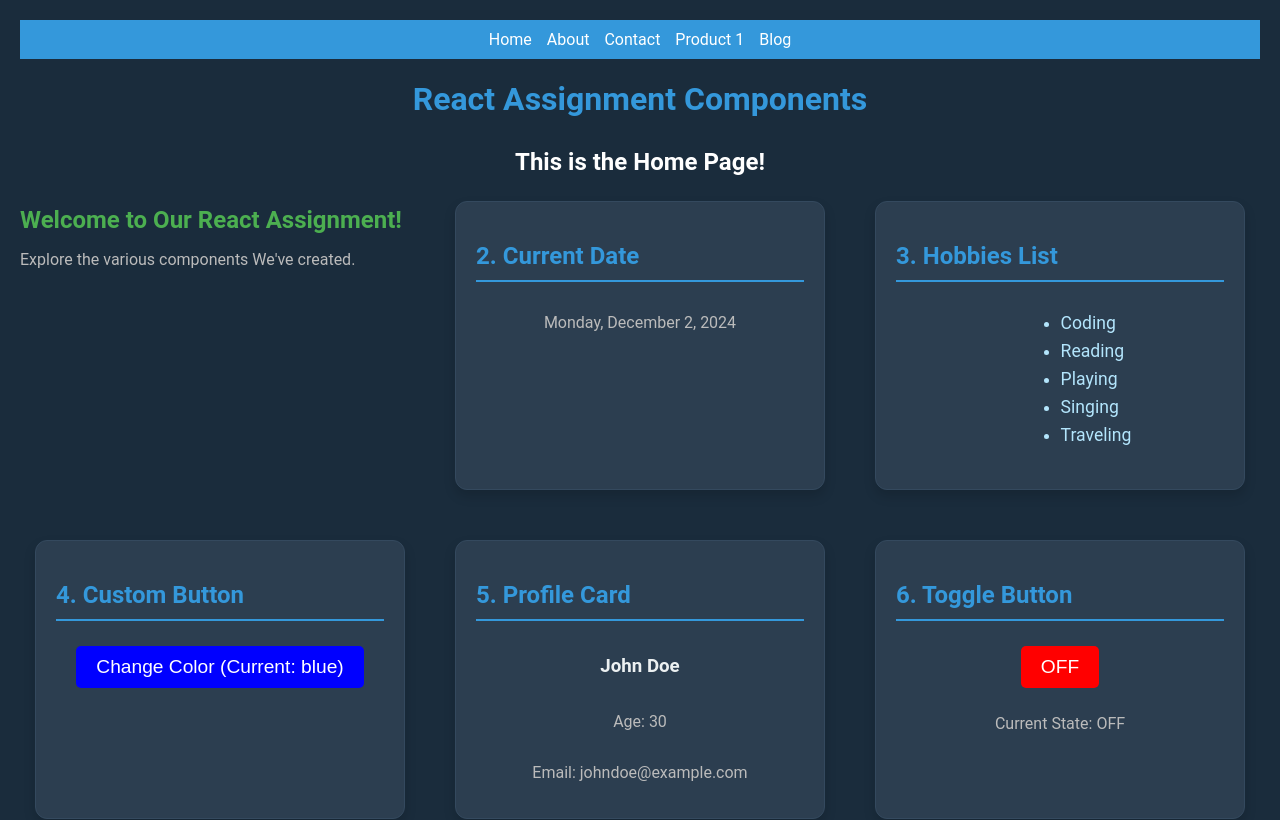
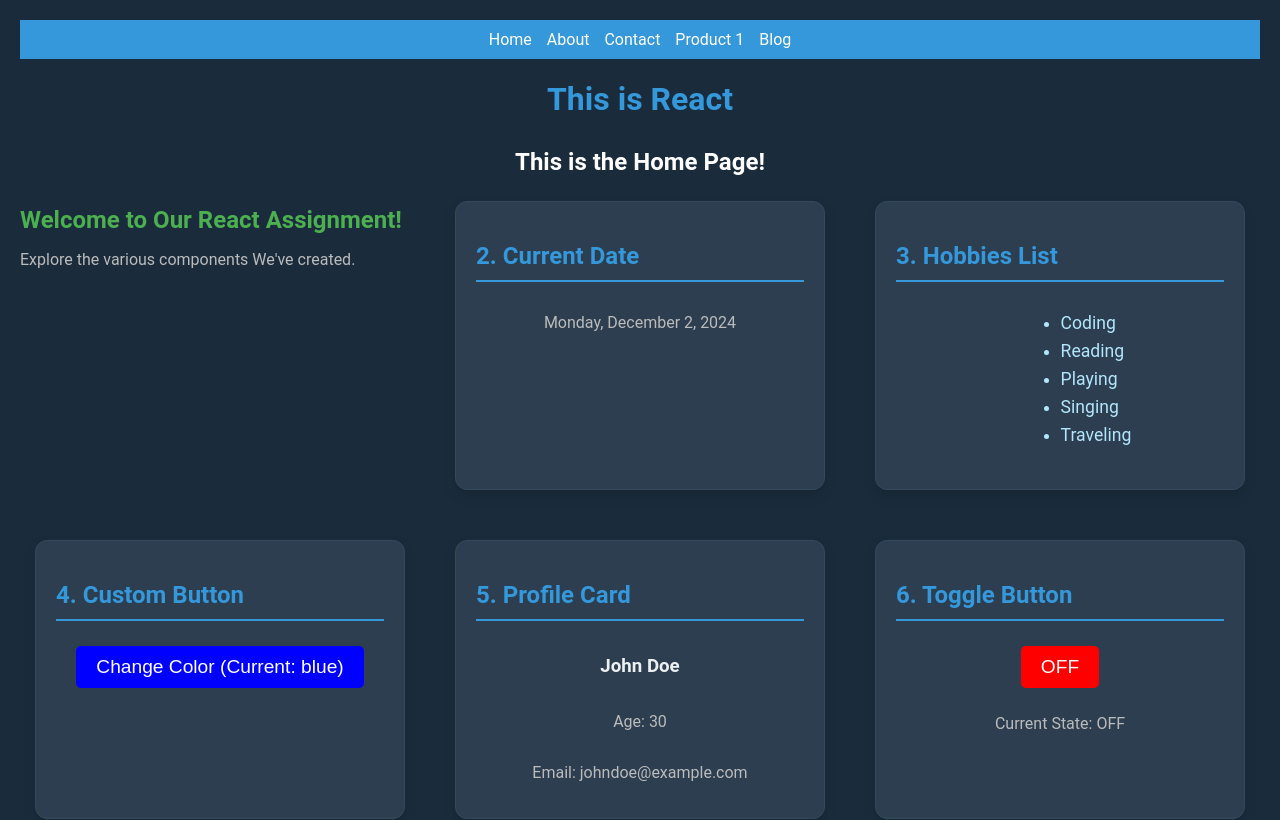
Before and after one commit to hirwacedric123/assignment3_for_react, a React (Vite) app in the folder my-react-app/: page / in a window 1280 px wide. Shown: the top 820 px of the page. Built offline with nearby package versions, Linux system fonts and the light colour scheme.

Commit message:
finished work

```diff
--- a/my-react-app/src/App.jsx
+++ b/my-react-app/src/App.jsx
@@ -40,7 +40,7 @@
                 {/* Navbar always visible */}
                 <Navbar />
                 <h1 style={{ textAlign: 'center', color: '#3498db', marginBottom: '30px' }}>
-                    React Assignment Components
+                    This is React
                 </h1>
 
                 {/* Routes for different pages */}
```
Also changed, not shown: 1 other file (tests, documents, lock files or other folders).
